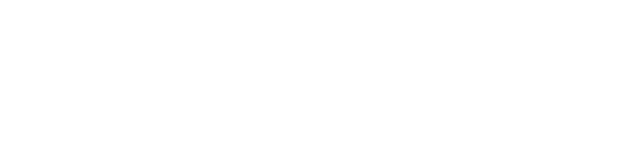
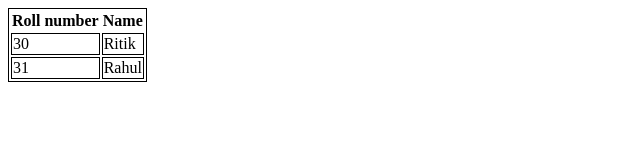
Before and after one commit to acciojob/basic-html-tables-gamesense31, a website: page main.html in a window 1280 px wide. Shown: the whole page, without its empty margins (0-640 px from the left). Drawn offline with Linux system fonts and the light colour scheme.

Commit message:
created a submission

```diff
--- a/main.html
+++ b/main.html
@@ -1,16 +1,37 @@
 <!DOCTYPE html>
-
-<html>
-
+<html lang="en">
 <head>
-	<link rel="stylesheet" href="styles.css">
+    <meta charset="UTF-8">
+    <meta name="viewport" content="width=\, initial-scale=1.0">
+    <title>Document</title>
+    <style>
+        table{
+            border: 1px solid black;
+        }
+        thead,tr,td,tbody{
+            border: 1px solid black
+        }
+    </style>
 </head>
-
 <body>
-	<!-- the entire body must be written by student -->
-    <script type="text/javascript" src="./script.js">
-</script>
+    <table>
+        <thead>
+            <tr>
+                <th>Roll number</th>
+                <th>Name</th>
+            </tr>
+        </thead>
+        <tbody>
+            <tr>
+                <td>30</td>
+                <td>Ritik</td>
+            </tr>
+            <tr>
+                <td>31</td>
+                <td>Rahul</td>
+            </tr>
+        </tbody>
+    </table>
 
 </body>
-
 </html>
```
